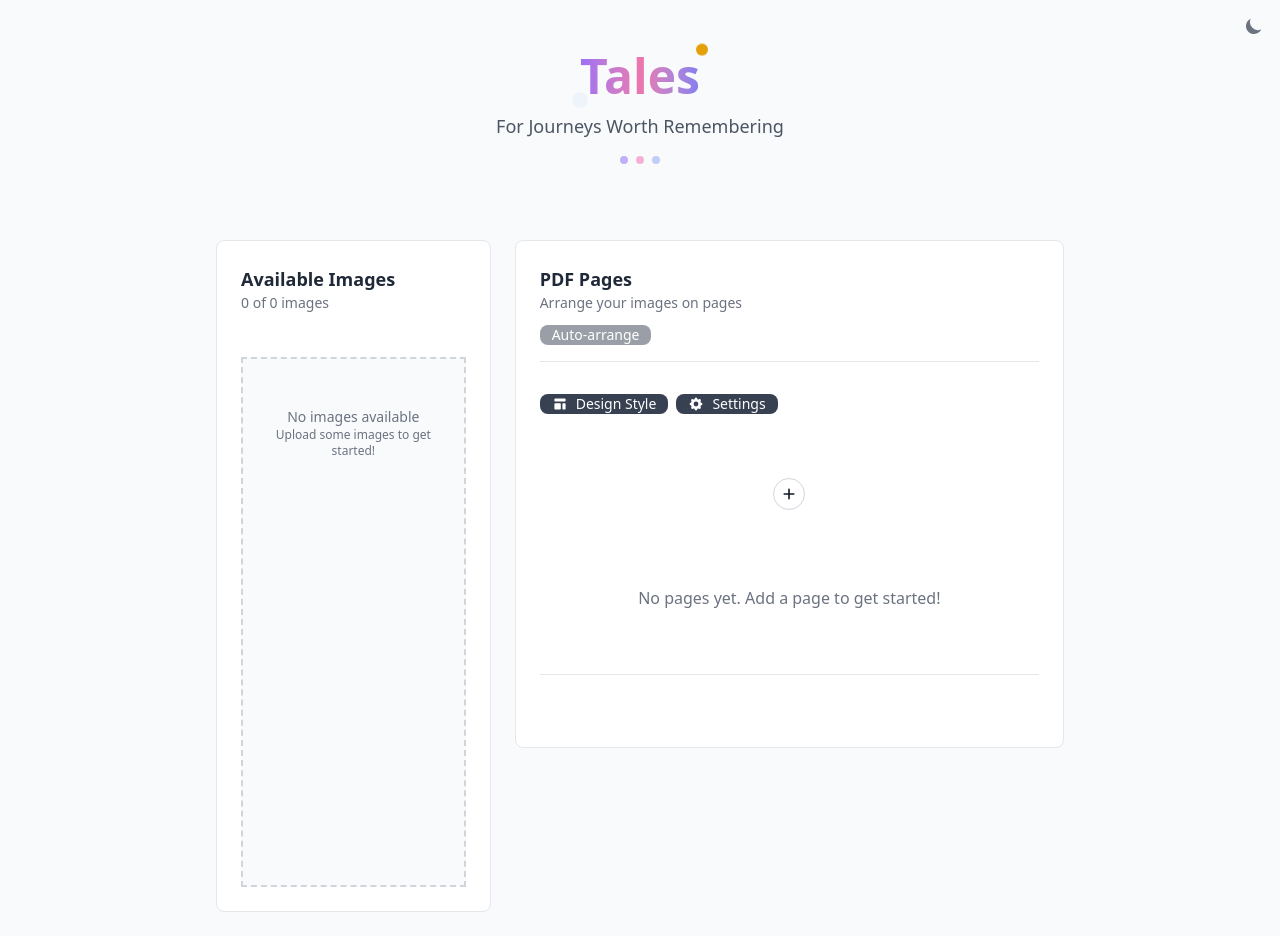
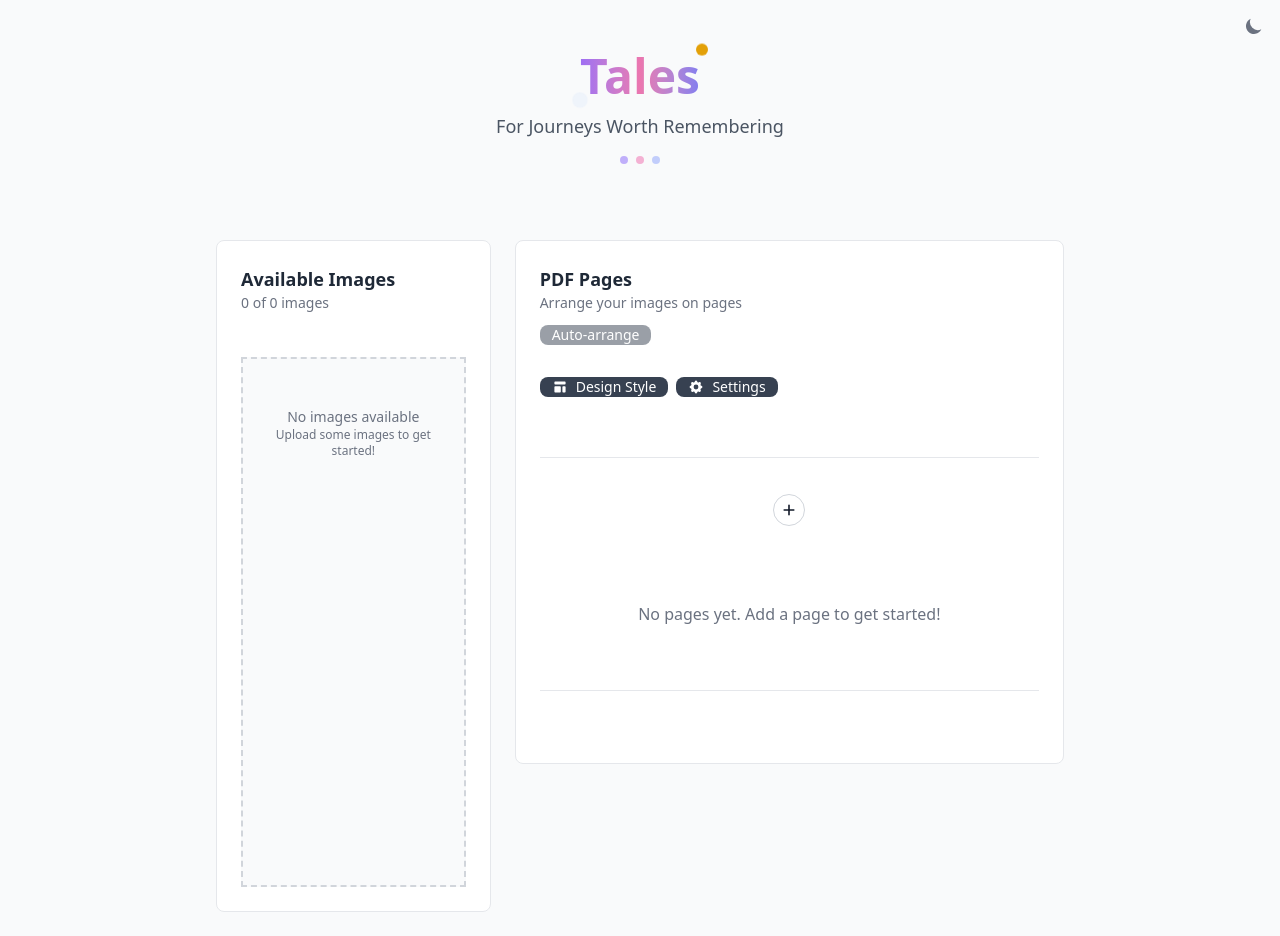
Before and after one commit to shagunbandi/Tales, a React (Vite) app: page / in a window 1280 px wide. Built offline with nearby package versions, Linux system fonts and the light colour scheme.

Commit message:
more usable

```diff
--- a/src/components/DesignTab.jsx
+++ b/src/components/DesignTab.jsx
@@ -425,6 +425,7 @@ const DesignTab = ({
                 Export Project
               </Button>
             </div>
+            <div className="border-t border-gray-200 pt-4 dark:border-gray-700"></div>
 
             <PagesList
               pages={pages}
--- a/src/components/design/PagesHeader.jsx
+++ b/src/components/design/PagesHeader.jsx
@@ -34,7 +34,6 @@ const PagesHeader = ({
           </Button>
         </div>
       </div>
-      <div className="border-t border-gray-200 pt-4 dark:border-gray-700"></div>
     </div>
   );
 };
```
